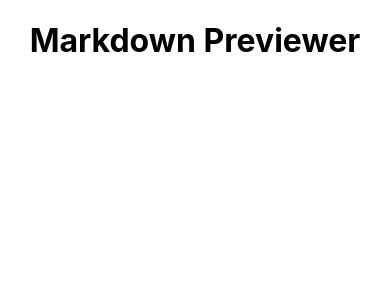
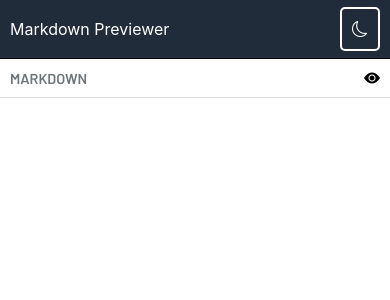
Before and after one commit to ishmyles/markdown-previewer, a React (Create React App) app: page / in a window 390 px wide. Shown: the top 300 px of the page. Built offline with nearby package versions, Linux system fonts and the light colour scheme.

Commit message:
Added basic mobile/desktop styles

```diff
--- a/public/index.html
+++ b/public/index.html
@@ -3,6 +3,10 @@
   <head>
     <meta charset="utf-8" />
     <link rel="icon" href="%PUBLIC_URL%/images/favicon.ico" />
+    <link rel="stylesheet" href="https://cdn.jsdelivr.net/npm/bootstrap-icons@1.9.1/font/bootstrap-icons.css">
+    <link rel="preconnect" href="https://fonts.googleapis.com">
+    <link rel="preconnect" href="https://fonts.gstatic.com" crossorigin>
+    <link href="https://fonts.googleapis.com/css2?family=Barlow:wght@100;200;600&family=Encode+Sans&display=swap" rel="stylesheet">
     <meta name="viewport" content="width=device-width, initial-scale=1" />
     <meta
       name="description"
@@ -13,5 +17,6 @@
   <body>
     <noscript>You need to enable JavaScript to run this app.</noscript>
     <div id="root"></div>
+    <script src="https://cdn.freecodecamp.org/testable-projects-fcc/v1/bundle.js"></script>
   </body>
 </html>
--- a/src/App.js
+++ b/src/App.js
@@ -1,12 +1,32 @@
+import React, { Component } from 'react';
+import Navbar from './components/navbar';
+import Editor from './components/editor';
 // import logo from './logo.svg';  --TODO: Create logo & favicon for app
 import './assets/styles/App.css';
 
-function App() {
-  return (
-    <div className="App">
-      <h1>Markdown Previewer</h1>
-    </div>
-  );
+class App extends Component {
+  constructor(props) {
+    super(props);
+    this.state = {
+      darkMode: false
+    }
+    this.toggleTheme = this.toggleTheme.bind(this);
+  }
+
+  toggleTheme() {
+    this.setState({
+      darkMode: !this.state.darkMode
+    })
+  }
+
+  render() {
+    return (
+      <div className="App">
+        <Navbar darkTheme={this.state.darkMode} changeTheme={this.toggleTheme}/>
+        <Editor darkTheme={this.state.darkMode}/>
+      </div>
+    );
+  }
 }
 
 export default App;
--- a/src/assets/styles/App.css
+++ b/src/assets/styles/App.css
@@ -1,3 +1,5 @@
 .App {
-  text-align: center;
+  width: 100vw;
+  height: 100vh;
+  overflow: hidden;
 }
--- /dev/null
+++ b/src/assets/styles/editor.css
@@ -0,0 +1,64 @@
+:root {
+    --light-grey: 1px solid gainsboro;
+    --dark-grey: #6d7579;
+}
+
+main {
+    width: inherit;
+    height: 93%;
+}
+
+#markdown, #render {
+    width: inherit;
+    height: 100%;
+}
+
+.section {
+    display: flex;
+    flex-direction: row;
+    justify-content: space-between;
+    align-items: center;
+    height: 5%;
+    padding: 10px;
+    border-bottom: var(--light-grey);
+}
+
+.section-heading {
+    font-family: 'Barlow', sans-serif;
+    font-size: 90%;
+    font-weight: 600;
+    color: var(--dark-grey);
+}
+
+.btn-icon:hover {
+    cursor: pointer;
+}
+
+textarea {
+    background-color: inherit;
+    color: inherit;
+    font-family: 'Encode Sans' , sans-serif;
+    font-size: 110%;
+    width: 100%;
+    height: 95%;
+    resize: none;
+    padding: 10px;
+    border: none;
+}
+
+@media (min-width:801px) {
+    main {
+        display: flex;
+        flex-direction: row;
+    }
+
+    #markdown, #render {
+        display: block;
+        width: 50%;
+        height: 100%;
+    }
+
+    #markdown {
+        border-right: var(--light-grey);
+    }
+}
--- a/src/assets/styles/index.css
+++ b/src/assets/styles/index.css
@@ -1,5 +1,9 @@
+* {
+  box-sizing: border-box;
+  margin: 0;
+}
+
 body {
-  margin: 0;
   font-family: -apple-system, BlinkMacSystemFont, 'Segoe UI', 'Roboto', 'Oxygen',
     'Ubuntu', 'Cantarell', 'Fira Sans', 'Droid Sans', 'Helvetica Neue',
     sans-serif;
--- /dev/null
+++ b/src/assets/styles/navbar.css
@@ -0,0 +1,33 @@
+:root {
+    --dark-blue-grey: #202c39;
+    --lighter-blue-grey: #283845;
+    --text-white: white;
+    --border-white: white;
+}
+
+#navbar {
+    display: flex;
+    flex-direction: row;
+    justify-content: space-between;
+    align-items: center;
+    width: inherit;
+    height: 7%;
+    border-bottom: 1px solid black;
+    padding: 0 10px;
+    background-color: var(--dark-blue-grey);
+    color: var(--text-white);
+}
+
+.btn {
+    padding: 10px;
+    border-radius: 5px;
+    border: 2px solid var(--border-white);
+}
+
+.btn:hover {
+    background-color: var(--lighter-blue-grey);
+}
+
+.btn:active {
+    border-width: 1px;
+}
--- /dev/null
+++ b/src/components/editor.js
@@ -0,0 +1,59 @@
+import React, { Component } from 'react';
+import '../assets/styles/editor.css';
+
+class Editor extends Component {
+    constructor(props) {
+        super(props);
+        this.state = {
+            markdownMode: true,
+            markdownInput: '',
+            isMobileOrTablet: window.matchMedia("(max-width: 800px)").matches
+        }
+        this.changeMode = this.changeMode.bind(this);
+    }
+
+    componentDidMount() {
+        const handler = e => this.setState({isMobileOrTablet: e.matches});
+        window.matchMedia("(max-width: 800px)").addEventListener('change', handler);
+    }
+
+    changeMode() {
+        this.setState((state, props) => ({
+            markdownMode: !state.markdownMode
+        }))
+    }
+
+    render() {
+        const darkStyling = {
+            backgroundColor: "#20232a",
+            color: "white"
+        };
+
+        const lightStyling = {
+            backgroundColor: "white",
+            color: "black"
+        }
+        return (
+            <main style={(this.props.darkTheme) ? darkStyling : lightStyling}>
+                <div id='markdown' style={(this.state.isMobileOrTablet && this.state.markdownMode) ? { display: "block" } :
+                    (!this.state.isMobileOrTablet) ? { display: "block" } : { display: "none" }}>
+                    <div className='section'>
+                       <p className="section-heading">MARKDOWN</p>
+                       {this.state.isMobileOrTablet && <i className="btn-icon bi bi-eye-fill" onClick={this.changeMode}></i>}
+                    </div>
+                    <textarea name="" id="editor" spellCheck="false"></textarea>
+                </div>
+                <div id='render' style={(this.state.isMobileOrTablet && !this.state.markdownMode) ? { display: "block" } :
+                    (!this.state.isMobileOrTablet) ? { display: "block" } : { display: "none" }}>
+                    <div className='section'>
+                       <p className="section-heading">PREVIEW</p>
+                       {this.state.isMobileOrTablet && <i className="btn-icon bi bi-pencil-fill" onClick={this.changeMode}></i>}
+                    </div>
+                    <div id='preview'></div>
+                </div>
+            </main>
+        );
+    }
+}
+
+export default Editor;
--- /dev/null
+++ b/src/components/navbar.js
@@ -0,0 +1,21 @@
+import React, { Component } from 'react';
+import '../assets/styles/navbar.css';
+
+class Navbar extends Component {
+    constructor(props) {
+        super(props);
+    }
+
+    render() {
+        return (
+            <nav id='navbar'>
+                <p>Markdown Previewer</p> {/* Place holder for app logo */}
+                <div className='btn' onClick={this.props.changeTheme}>
+                    {(this.props.darkTheme) ? <i className="bi bi-sun-fill"></i> : <i className="bi bi-moon"></i>}
+                </div>
+            </nav>
+        );
+    }
+}
+
+export default Navbar;
```
